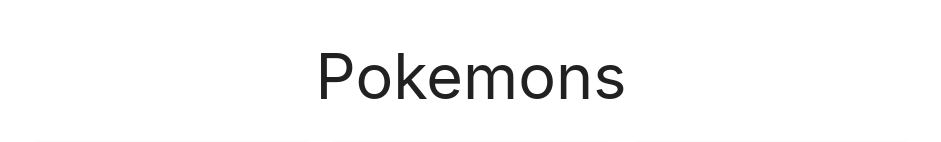
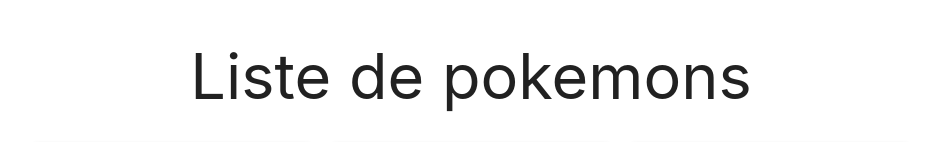
Before and after one commit to devinsi/ng-pokemon-app, an Angular app: page / in a window 1280 px wide. Shown: the top 142 px of the page, without its empty margins (169-1110 px from the left). Built offline with nearby package versions, Linux system fonts and the light colour scheme.

Commit message:
clean code

```diff
--- a/src/app/app.component.html
+++ b/src/app/app.component.html
@@ -1,8 +1,8 @@
-<h1 class="center">Pokemons</h1>
+<h1 class="center">Liste de pokemons</h1>
 <div class="container">
     <div class="row">
         <div *ngFor="let pokemon of pokemonList" class="col s6 m4" >
-            <div class="card horizontal" pkmBorderCard>
+            <div class="card horizontal">
                 <div class="card-image">
                     <img [src]="pokemon.picture">
                 </div>
@@ -12,7 +12,8 @@
                         <p><small>{{pokemon.created | date:"dd/MM/yyyy"}}</small></p>
                         <span
                             *ngFor="let type of pokemon.types"
-                            class="{{ type | pokemonTypeColor}}">
+                            class="{{ type | pokemonTypeColor}}"
+                        >
                             {{type}}
                         </span>
                     </div>
```
